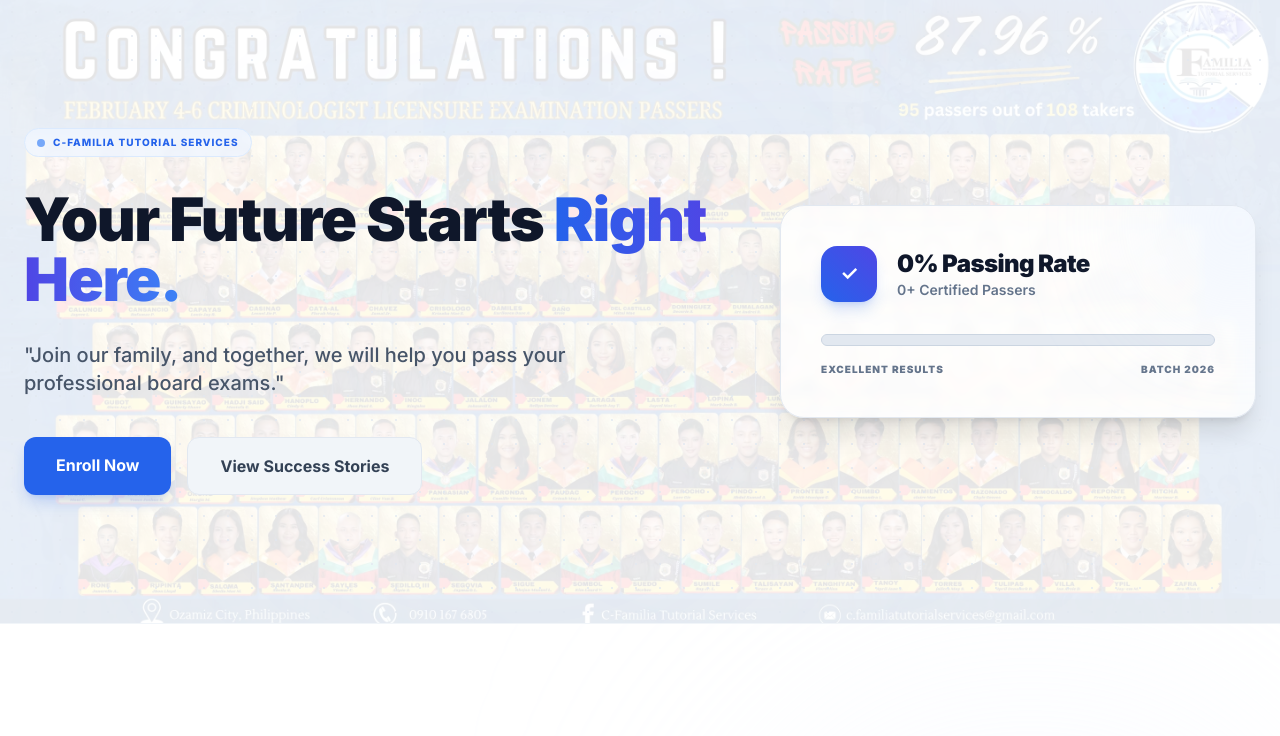
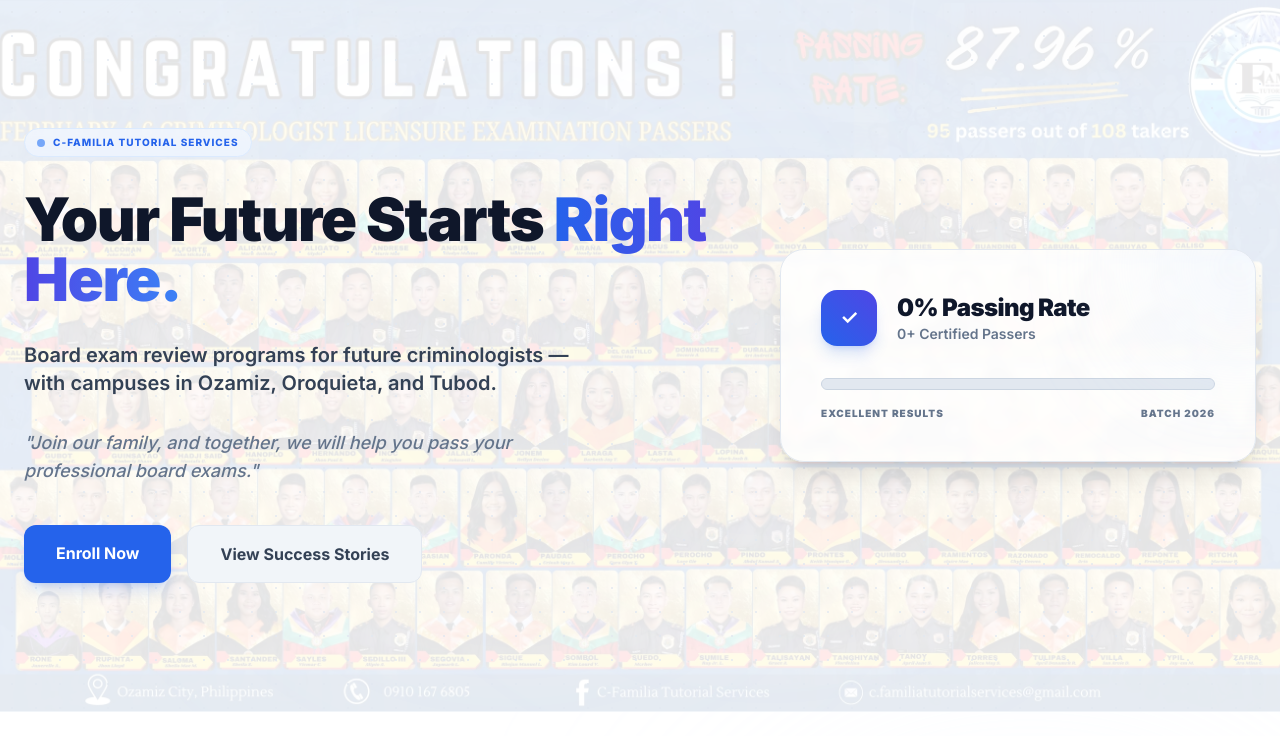
Before and after one commit to NMSCSTR/C-FAMILIATUTORIALSERVICES, a PHP site: page / in a window 1280 px wide. Shown: the part 83-819 px from the top of the page. Run offline with PHP 8.4, Linux system fonts and the light colour scheme; data that the repository does not hold is empty; some libraries are stand-ins or nearby versions.

Commit message:
fix(landing): lead hero copy states the offer (board exam review, three campuses) for 5-second comprehension

```diff
--- a/index.php
+++ b/index.php
@@ -219,7 +219,10 @@ $recent_announcements = array_slice($announcements, 0, 3);
                 <h1 class="text-4xl sm:text-6xl font-[900] text-slate-900 dark:text-white tracking-tight leading-[1.05]">
                     Your Future Starts <span class="bg-gradient-to-r from-blue-600 via-indigo-600 to-blue-500 bg-clip-text text-transparent">Right Here.</span>
                 </h1>
-                <p class="text-lg sm:text-xl text-slate-600 dark:text-slate-400 max-w-xl mx-auto lg:mx-0 font-medium leading-relaxed">
+                <p class="text-lg sm:text-xl text-slate-700 dark:text-slate-300 max-w-xl mx-auto lg:mx-0 font-semibold leading-relaxed">
+                    Board exam review programs for future criminologists — with campuses in Ozamiz, Oroquieta, and Tubod.
+                </p>
+                <p class="text-base sm:text-lg italic text-slate-500 dark:text-slate-400 max-w-xl mx-auto lg:mx-0 font-medium leading-relaxed">
                     "Join our family, and together, we will help you pass your professional board exams."
                 </p>
                 <div class="flex flex-wrap justify-center lg:justify-start gap-4 pt-2">
```
